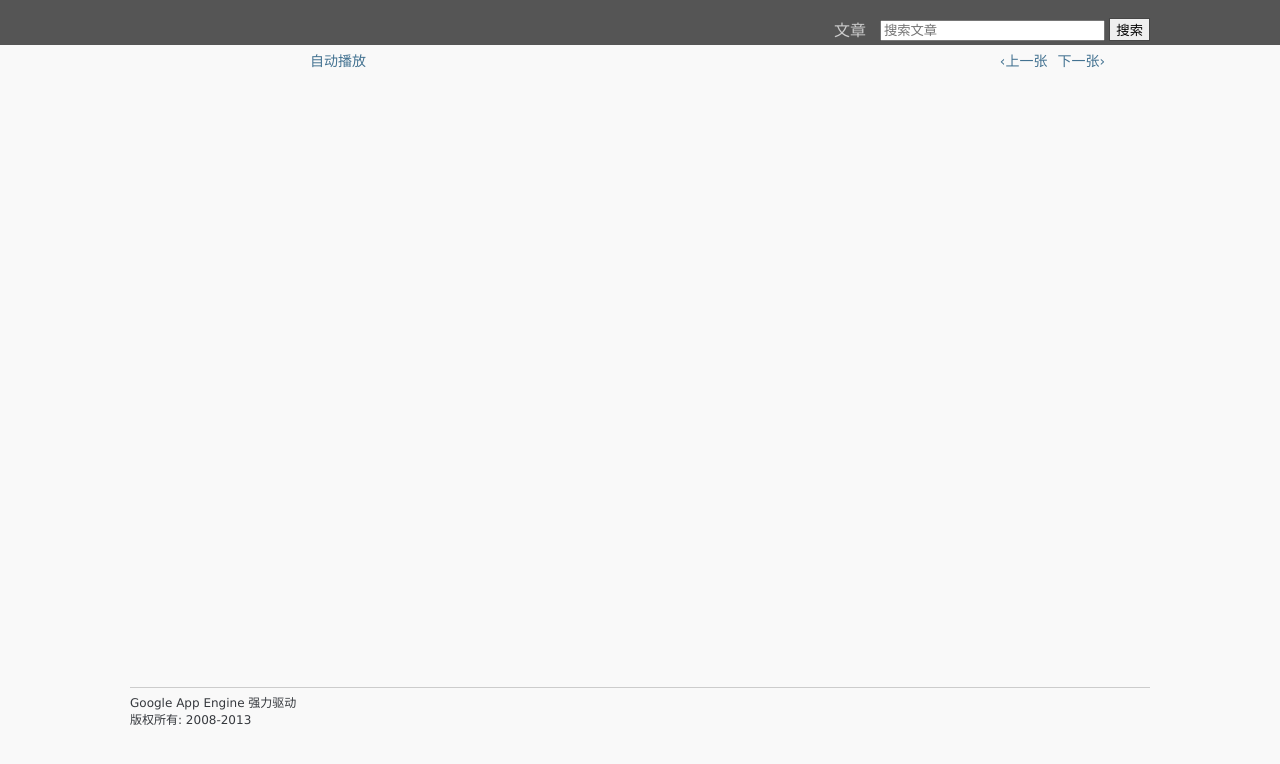
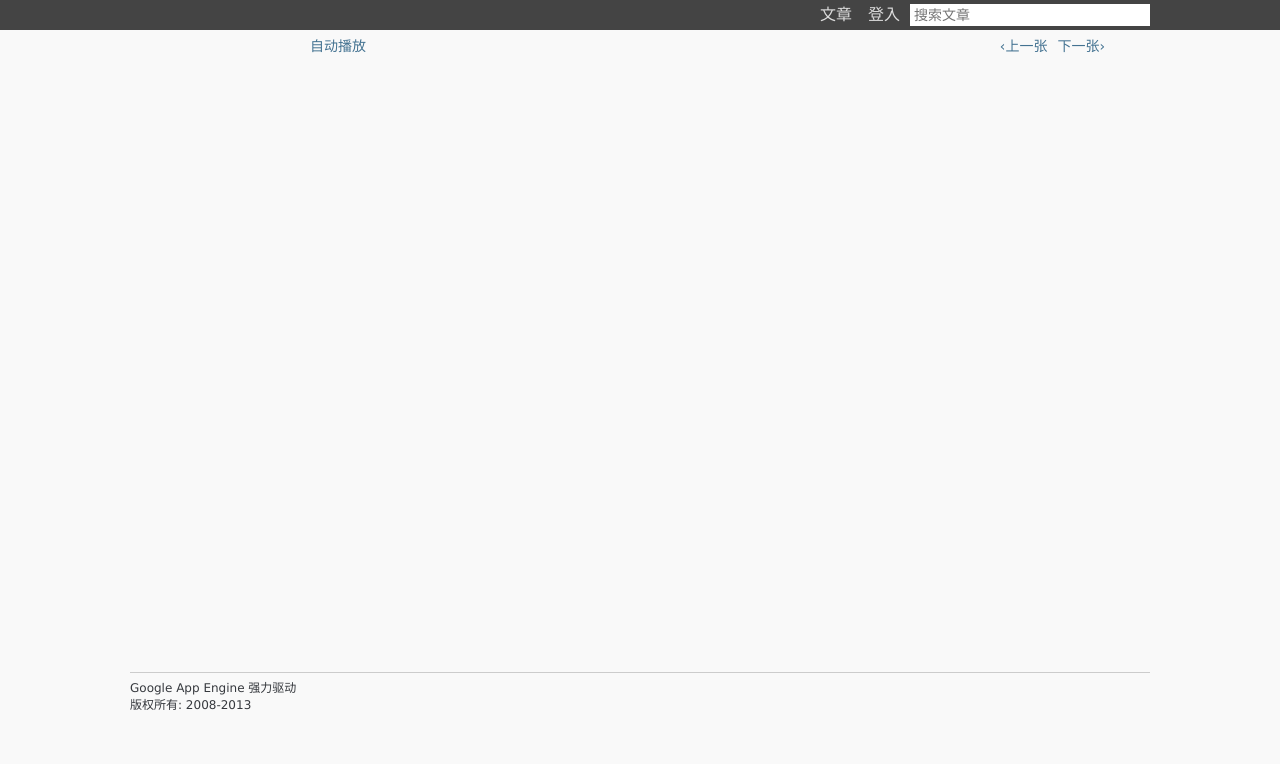
Before and after one commit to butland/gae-blog, a Python web app: template templates/album.html in a window 1280 px wide. Shown: the top 764 px of the page. Run offline with Jinja, Linux system fonts and the light colour scheme; the template is opened without the code that fills it, so the values that code supplies are empty; some libraries are stand-ins or nearby versions.

Commit message:
modify style.

```diff
--- a/action/user_action.py
+++ b/action/user_action.py
@@ -4,10 +4,14 @@ import webapp2
 from google.appengine.api import users
 from db.config_db import *
 
+
 class Login(webapp2.RequestHandler):
     def get(self):
         config = Config()
-        loginurl = users.create_login_url('/admin')
+        referer = self.request.headers.get('Referer')
+        if not referer:
+            referer = "";
+        loginurl = users.create_login_url(referer)
         self.redirect(loginurl)
 
 
--- a/styles/main.css
+++ b/styles/main.css
@@ -59,7 +59,6 @@ div.outer {
 	margin: 0 auto;
 	max-width: 1020px;
 	padding: 0;
-	position: relative;
 }
 
 
@@ -87,15 +86,21 @@ span.description {
 }
 
 div#search {
-	margin-top:3px;
 	float: right;
+    height: 30px;
+}
+
+input.searchbox {
+    border:none;
+    padding:0 4px 0 4px;
+    margin:4px 0 4px 0;
+    width:232px;
+    height:22px;
+    font-size: 14px;
 }
 
 div#header {
-	/*background-color: #E5ECF9;
-	border-top: 1px solid #3366CC;*/
-	background-color : #555;
-	padding-top: 15px;
+	background-color : #444;
 	height: 30px;
 	margin: 0;
 	width: 100%;
@@ -108,7 +113,6 @@ div.tabbar {
 }
 
 ul.tabul {
-	list-style-type: none;
 	list-style: none outside none;
 	display:block;
 	float:left;
@@ -117,10 +121,12 @@ ul.tabul {
 }
 
 ul.tabul li {
-	/* border-radius:5px 5px 0px 0px;
-	border:1px solid #C0C0C0; */
 	float: left;
-	margin: 2px 4px 0 0;
+	margin: 0 4px 0 0;
+}
+
+ul.tabul li:hover{
+    background-color: #888;
 }
 
 ul.tabul li.focustab {
@@ -128,15 +134,49 @@ ul.tabul li.focustab {
 }
 
 ul.tabul li a {
-	color: #CCC;
+	color: #DDD;
 	text-decoration: none;
-	height:28px;
-	line-height:28px;
-	padding:0 10px;
+	height:30px;
+	line-height:30px;
+	padding:0 6px;
+    display:block;
 }
 
 ul.tabul li.focustab a {
 	color: #222;
+}
+
+div.nav_menu {
+    position:absolute;top:10px;left:10px;
+    width: 100px;
+    margin: 0 auto;
+    display: none;
+}
+
+ul.menuul {
+    list-style: none outside none;
+    display:block;
+    margin: 0;
+    padding: 0;
+}
+
+ul.menuul li {
+    background-color : #555;
+    margin-right: 4px;
+}
+
+ul.menuul li:hover{
+    background-color: #888;
+}
+
+ul.menuul li a {
+    color: #DDD;
+    text-decoration: none;
+    height:30px;
+    line-height:30px;
+    padding:0 6px;
+    display: block;
+    width: 100%;
 }
 
 div#toolbar {
--- a/templates/base.html
+++ b/templates/base.html
@@ -33,12 +33,11 @@
 
     <div id="search">
         <form method="get" action="/search">
-            <input type="search" size="25" name="query" value="{{ query }}" placeholder="搜索文章"/>
-            <input type="submit" value="搜索" style="border:1px solid #464646;margin-right:0;"/>
+            <input class="searchbox" type="text" size="40" name="query" value="{{ query }}" placeholder="搜索文章"/>
         </form>
     </div>
 
-    <div class=tabbar><ul class="tabul">
+    <div class="tabbar"><ul class="tabul">
         <li class="{% if tab_article %}focustab{% endif %}"><a href="/post">文章</a></li>
         {% if config.picasaalbumname %}
         <li class="{% if tab_album %}focustab{% endif %}"><a href="/album">相册</a></li>
@@ -48,11 +47,78 @@
         <a href="/post/{{ spost.key.id() }}">{{ spost.title }}</a>
         </li>
         {% endfor %}
-        {% if isadmin() %}
-        <li class="{% if tab_admin %}focustab{% endif %}"><a href="/admin">管理</a></li>
+        {% if getuser() %}
+            <li id="user_menu" class="{% if tab_admin %}focustab{% endif %}">
+                <a href="javascript:void(0)">{{ getuser().nickname() }}&darr;</a>
+            </li>
+        {% else %}
+            <li class=""><a href="/admin">登入</a></li>
         {% endif %}
     </ul></div>
 </div></div>
+
+{% if getuser() %}
+<div id="user_menu_div" class="nav_menu"><ul class="menuul">
+    {% if isadmin() %}
+        <li><a href="/admin">管理</a></li>
+    {% endif %}
+    <li><a href="/logout">注销</a></li>
+</ul></div>
+<script type="text/javascript">
+    var ori_width = $("#user_menu").width();
+    var tras_width = $("#user_menu_div").width();
+    if (tras_width < ori_width) {
+        tras_width = ori_width;
+    }
+    $(document).ready(function() {
+        $("#user_menu").hover(function() {
+            $(this).addClass("hoverflag");
+            var item = $(this);
+            $(this).stop().animate({
+                width : tras_width
+            }, 200, function(){
+                $("#user_menu_div").width(tras_width)
+                        .css("position","absolute").css('left', item.offset().left)
+                        .css('top', item.offset().top + item.height())
+                        .fadeIn('fast');
+            });
+        }, function() {
+            $(this).removeClass("hoverflag");
+            var item = $(this);
+            setTimeout(function(){
+                if (item.hasClass('hoverflag') || $("#user_menu_div").hasClass('hoverflag')) {
+                    return;
+                }
+                item.stop().animate({
+                    width : '' + ori_width
+                }, 200, function(){
+                    $("#user_menu_div").fadeOut('fast');
+                });
+            }, 100);
+
+        });
+
+        $("#user_menu_div").hover(function() {
+            $(this).addClass("hoverflag");
+        }, function(){
+            $(this).removeClass("hoverflag");
+            var item = $(this);
+            setTimeout(function(){
+                if (item.hasClass('hoverflag') || $("#user_menu").hasClass('hoverflag')) {
+                    return;
+                }
+                $("#user_menu").stop().animate({
+                    width : '' + ori_width
+                }, 200, function(){
+                    item.fadeOut('fast');
+                });
+            }, 100);
+        });
+
+    });
+</script>
+{% endif %}
+
 <div class="outer">
     {# 主体部分内容 #}
     {% block content %}{% endblock %}
```
